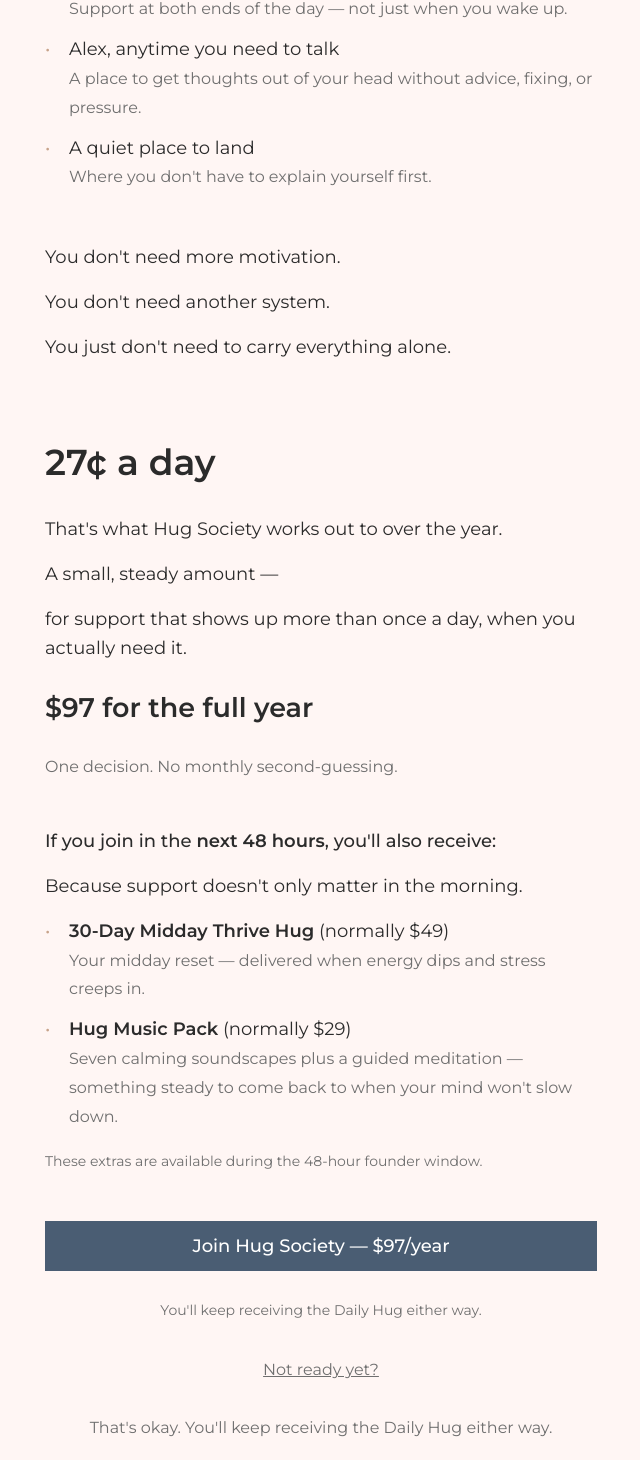
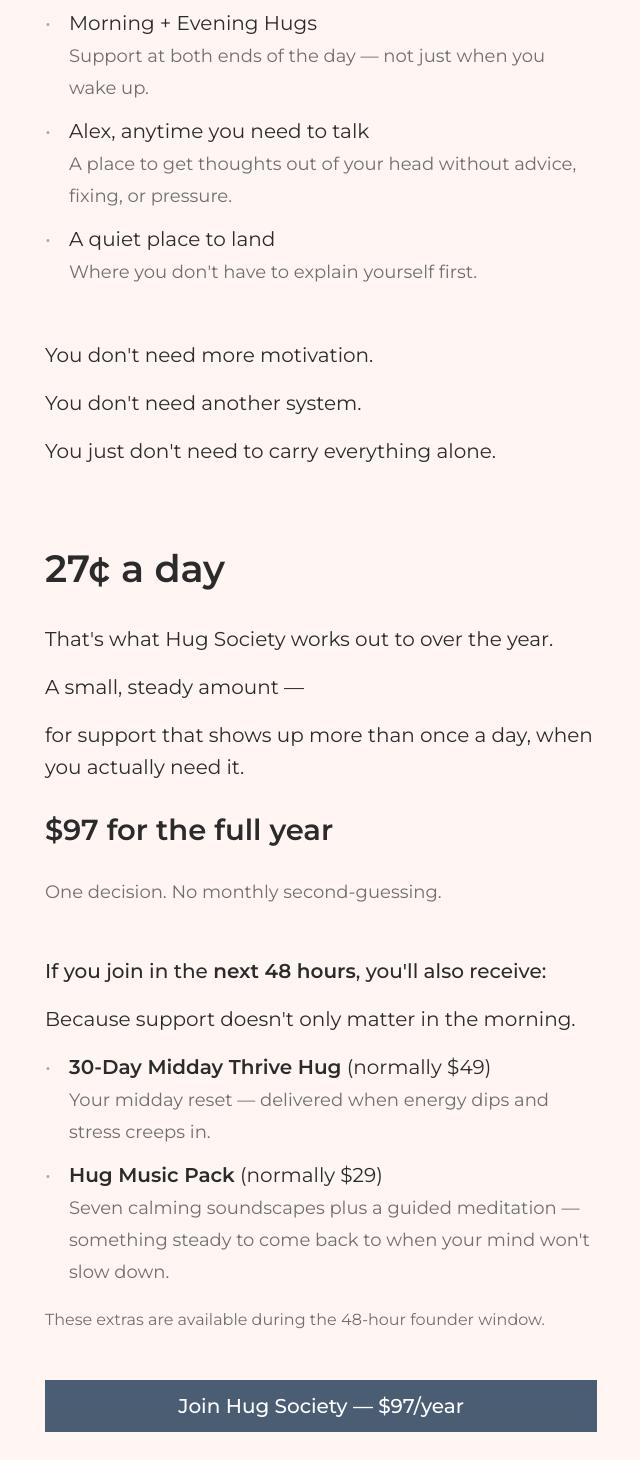
Before and after one commit to smatterings88/dh-interview, a React (Vite) app: page /offer in a window 1280 px wide. Shown: the part 571-2031 px from the top of the page, without its empty margins (319-959 px from the left). Built offline with nearby package versions, Linux system fonts and the light colour scheme; no server answers.

Commit message:
Increase all font sizes by 2px
- Base font sizes: 18px → 20px
- Secondary text: 16px → 18px
- Smaller text: 14px → 16px
- Debug text: 10px → 12px
- Updated rem values proportionally (h1, h2, prices, etc.)
- Updated all inline font-size styles in components

```diff
--- a/src/InterviewFlow.jsx
+++ b/src/InterviewFlow.jsx
@@ -50,7 +50,7 @@
   const [firstName, setFirstName] = useState('');
   const [gender, setGender] = useState('');
 
-  // Read "vip" query parameter and check for email on mount
+  // Read "vip" query parameter and check for firstName/gender on mount
   useEffect(() => {
     const urlParams = new URLSearchParams(window.location.search);
     const vipEmail = urlParams.get('vip');
@@ -63,7 +63,7 @@
       console.error('Error loading user data:', error);
     }
 
-    // Priority 1: Check for email in query string
+    // If email from query param, save it to localStorage and state
     if (vipEmail) {
       setUserEmail(vipEmail);
       console.log('Email from query string (vip parameter):', vipEmail);
@@ -73,46 +73,33 @@
         localStorage.setItem('dh_userData', JSON.stringify(storedData));
       }
     }
-    // Priority 2: Check for email in localStorage
-    else if (storedData.userEmail) {
-      setUserEmail(storedData.userEmail);
-      console.log('Email from localStorage:', storedData.userEmail);
-    }
-    // Priority 3: No email found - show email collection screen first
-    else {
-      console.log('No email found, showing email collection screen');
-      setCurrentScreen(SCREENS.EMAIL);
-      return; // Don't proceed further until email is collected
-    }
 
-    // Load firstName and gender if available
+    // Check for firstName/gender
     if (storedData.firstName && storedData.gender) {
       setFirstName(storedData.firstName);
       setGender(storedData.gender);
+      // Also load email if present
+      if (storedData.userEmail) {
+        setUserEmail(storedData.userEmail);
+      }
+    } else {
+      // Redirect to name collection if firstName/gender not found
+      // Only redirect if we're not already on the name-collection route
+      if (window.location.pathname !== '/name-collection') {
+        navigate('/name-collection', { replace: true });
+      }
+      return;
     }
   }, [navigate]);
 
   const handleEntryContinue = () => {
-    // Check if firstName and gender are collected
-    // Load from localStorage to be sure
-    let storedData = {};
-    try {
-      storedData = JSON.parse(localStorage.getItem('dh_userData') || '{}');
-    } catch (error) {
-      console.error('Error loading user data:', error);
+    // If no email from query param, show email screen first
+    if (!userEmail) {
+      setCurrentScreen(SCREENS.EMAIL);
+    } else {
+      setCurrentScreen(SCREENS.QUESTION);
+      setCurrentQuestionIndex(0); // Start with question 1 (Age)
     }
-
-    // If no firstName/gender, redirect to name collection
-    if (!storedData.firstName || !storedData.gender) {
-      navigate('/name-collection', { replace: true });
-      return;
-    }
-
-    // If firstName/gender exist, proceed to questions
-    setFirstName(storedData.firstName);
-    setGender(storedData.gender);
-    setCurrentScreen(SCREENS.QUESTION);
-    setCurrentQuestionIndex(0); // Start with question 1 (Age)
   };
 
   const handleEmailSubmit = (email) => {
@@ -128,8 +115,8 @@
       console.error('Error saving email to localStorage:', error);
     }
 
-    // After email is collected, proceed to entry screen
-    setCurrentScreen(SCREENS.ENTRY);
+    setCurrentScreen(SCREENS.QUESTION);
+    setCurrentQuestionIndex(0); // Start with question 1 (Age)
   };
 
   const handleQuestionAnswer = async (value) => {
@@ -433,7 +420,7 @@
           position: 'fixed',
           bottom: 10,
           right: 10,
-          fontSize: '10px',
+          fontSize: '12px',
           color: '#999',
           background: '#fff',
           padding: '4px 8px',
--- a/src/components/EmailScreen.jsx
+++ b/src/components/EmailScreen.jsx
@@ -48,7 +48,7 @@
             autoFocus
           />
           {error && (
-            <p className="text-secondary mt-16" style={{ color: 'var(--text-secondary)', fontSize: '0.9rem' }}>
+            <p className="text-secondary mt-16" style={{ color: 'var(--text-secondary)', fontSize: '1rem' }}>
               {error}
             </p>
           )}
--- a/src/components/NameCollectionScreen.jsx
+++ b/src/components/NameCollectionScreen.jsx
@@ -93,7 +93,7 @@
             className="email-input"
             style={{ marginBottom: '8px' }}
           />
-          <p className="helper-text text-secondary" style={{ fontSize: '14px', marginBottom: '24px' }}>
+          <p className="helper-text text-secondary" style={{ fontSize: '16px', marginBottom: '24px' }}>
             So we can speak to you like a real person.
           </p>
 
@@ -110,7 +110,7 @@
               width: '100%',
               padding: '16px 20px',
               fontFamily: 'Montserrat, sans-serif',
-              fontSize: '18px',
+              fontSize: '20px',
               fontWeight: 400,
               border: '1px solid var(--text-primary)',
               borderRadius: '14px',
@@ -139,7 +139,7 @@
           </select>
 
           {error && (
-            <p className="text-secondary" style={{ color: 'var(--coral-primary)', marginBottom: '16px', fontSize: '14px' }}>
+            <p className="text-secondary" style={{ color: 'var(--coral-primary)', marginBottom: '16px', fontSize: '16px' }}>
               {error}
             </p>
           )}
--- a/src/components/QuestionScreen.jsx
+++ b/src/components/QuestionScreen.jsx
@@ -36,7 +36,7 @@
           <p className="question-text mt-16">{question.question}</p>
         )}
         {isFirstEmotionalQuestion && (
-          <p className="text-secondary mt-12" style={{ fontSize: '0.9rem', fontStyle: 'italic' }}>
+          <p className="text-secondary mt-12" style={{ fontSize: '1rem', fontStyle: 'italic' }}>
             There's no right answer. Just choose what fits.
           </p>
         )}
--- a/src/components/Screen.css
+++ b/src/components/Screen.css
@@ -5,5 +5,5 @@
 }
 
 .text-small {
-  font-size: 0.9rem;
+  font-size: 1rem;
 }
--- a/src/index.css
+++ b/src/index.css
@@ -20,7 +20,7 @@
   /* Font */
   font-family: 'Montserrat', sans-serif;
   font-weight: 400;
-  font-size: 18px;
+  font-size: 20px;
   line-height: 1.6;
 
   /* Spacing */
@@ -36,7 +36,7 @@
   min-height: 100vh;
   background-color: var(--bg-primary);
   color: var(--text-primary);
-  font-size: 18px;
+  font-size: 20px;
   -webkit-font-smoothing: antialiased;
   -moz-osx-font-smoothing: grayscale;
 }
@@ -56,12 +56,12 @@
 }
 
 h1 {
-  font-size: 1.75rem;
+  font-size: 1.7rem;
   margin-bottom: 16px;
 }
 
 h2 {
-  font-size: 1.5rem;
+  font-size: 1.45rem;
   margin-bottom: 12px;
 }
 
@@ -70,7 +70,7 @@
   font-weight: 400;
   color: var(--text-primary);
   line-height: 1.6;
-  font-size: 18px;
+  font-size: 20px;
 }
 
 .question-text {
@@ -95,7 +95,7 @@
 button {
   font-family: 'Montserrat', sans-serif;
   font-weight: 500;
-  font-size: 18px;
+  font-size: 20px;
   border: none;
   cursor: pointer;
   transition: opacity var(--transition-fade);
@@ -154,7 +154,7 @@
   text-align: left;
   padding: 20px 24px;
   font-weight: 400;
-  font-size: 18px;
+  font-size: 20px;
   transition: all var(--transition-fade);
   border-radius: 14px;
   position: relative;
@@ -212,7 +212,7 @@
   justify-content: center;
   color: var(--button-text);
   font-weight: 600;
-  font-size: 1.2rem;
+  font-size: 1.18rem;
   margin-bottom: 8px;
 }
 
@@ -251,7 +251,7 @@
 
 .mirror-result p {
   margin-bottom: 16px;
-  font-size: 1.1rem;
+  font-size: 1.09rem;
   line-height: 1.7;
 }
 
@@ -269,7 +269,7 @@
 }
 
 .price {
-  font-size: 1.5rem;
+  font-size: 1.45rem;
   font-weight: 600;
   margin: 24px 0;
 }
@@ -313,7 +313,7 @@
   width: 100%;
   padding: 16px 20px;
   font-family: 'Montserrat', sans-serif;
-  font-size: 18px;
+  font-size: 20px;
   font-weight: 400;
   border: 1px solid var(--text-primary);
   background-color: transparent;
@@ -356,7 +356,7 @@
 select {
   width: 100%;
   padding: 12px 16px;
-  font-size: 18px;
+  font-size: 20px;
   border: 2px solid #e5e5e5;
   border-radius: 12px;
   background: white;
--- a/src/pages/AnnualOfferPage.jsx
+++ b/src/pages/AnnualOfferPage.jsx
@@ -54,13 +54,13 @@
           <p className="text-medium">What you get</p>
           <ul className="feature-list">
             <li>Morning + Evening Hugs<br />
-              <span className="text-secondary" style={{ fontSize: '16px' }}>Support at both ends of the day — not just when you wake up.</span>
+              <span className="text-secondary" style={{ fontSize: '18px' }}>Support at both ends of the day — not just when you wake up.</span>
             </li>
             <li>Alex, anytime you need to talk<br />
-              <span className="text-secondary" style={{ fontSize: '16px' }}>A place to get thoughts out of your head without advice, fixing, or pressure.</span>
+              <span className="text-secondary" style={{ fontSize: '18px' }}>A place to get thoughts out of your head without advice, fixing, or pressure.</span>
             </li>
             <li>A quiet place to land<br />
-              <span className="text-secondary" style={{ fontSize: '16px' }}>Where you don't have to explain yourself first.</span>
+              <span className="text-secondary" style={{ fontSize: '18px' }}>Where you don't have to explain yourself first.</span>
             </li>
           </ul>
         </div>
@@ -74,16 +74,16 @@
 
         {/* Price Anchor */}
         <div className="offer-content mt-32">
-          <div className="price" style={{ fontSize: '2rem', fontWeight: 600 }}>
+          <div className="price" style={{ fontSize: '1.9rem', fontWeight: 600 }}>
             27¢ a day
           </div>
           <p className="mt-16">That's what Hug Society works out to over the year.</p>
           <p className="mt-16">A small, steady amount —</p>
           <p>for support that shows up more than once a day, when you actually need it.</p>
-          <div className="price mt-24" style={{ fontSize: '1.5rem' }}>
+          <div className="price mt-24" style={{ fontSize: '1.45rem' }}>
             $97 for the full year
           </div>
-          <p className="text-secondary mt-16" style={{ fontSize: '16px' }}>
+          <p className="text-secondary mt-16" style={{ fontSize: '18px' }}>
             One decision. No monthly second-guessing.
           </p>
         </div>
@@ -94,13 +94,13 @@
           <p className="mt-16">Because support doesn't only matter in the morning.</p>
           <ul className="feature-list mt-16">
             <li><strong>30-Day Midday Thrive Hug</strong> (normally $49)<br />
-              <span className="text-secondary" style={{ fontSize: '16px' }}>Your midday reset — delivered when energy dips and stress creeps in.</span>
+              <span className="text-secondary" style={{ fontSize: '18px' }}>Your midday reset — delivered when energy dips and stress creeps in.</span>
             </li>
             <li><strong>Hug Music Pack</strong> (normally $29)<br />
-              <span className="text-secondary" style={{ fontSize: '16px' }}>Seven calming soundscapes plus a guided meditation — something steady to come back to when your mind won't slow down.</span>
+              <span className="text-secondary" style={{ fontSize: '18px' }}>Seven calming soundscapes plus a guided meditation — something steady to come back to when your mind won't slow down.</span>
             </li>
           </ul>
-          <p className="text-secondary mt-16" style={{ fontSize: '14px' }}>
+          <p className="text-secondary mt-16" style={{ fontSize: '16px' }}>
             These extras are available during the 48-hour founder window.
           </p>
         </div>
@@ -127,7 +127,7 @@
           >
             Join Hug Society — $97/year
           </button>
-          <p className="text-secondary text-center mt-16" style={{ fontSize: '14px' }}>
+          <p className="text-secondary text-center mt-16" style={{ fontSize: '16px' }}>
             You'll keep receiving the Daily Hug either way.
           </p>
           <p
@@ -147,7 +147,7 @@
               }
               navigate('/monthly', { state: userData });
             }}
-            style={{ cursor: 'pointer', textDecoration: 'underline', fontSize: '16px' }}
+            style={{ cursor: 'pointer', textDecoration: 'underline', fontSize: '18px' }}
           >
             Not ready yet?
           </p>
@@ -155,10 +155,10 @@
 
         {/* Year-End Line */}
         <div className="offer-content mt-32 text-center">
-          <p className="text-secondary" style={{ fontSize: '16px' }}>
+          <p className="text-secondary" style={{ fontSize: '18px' }}>
             That's okay. You'll keep receiving the Daily Hug either way.
           </p>
-          <p className="text-secondary mt-16" style={{ fontSize: '16px' }}>
+          <p className="text-secondary mt-16" style={{ fontSize: '18px' }}>
             Hug Society will be here — especially if you want more support as the year turns.
           </p>
         </div>
--- a/src/pages/MonthlyOfferPage.jsx
+++ b/src/pages/MonthlyOfferPage.jsx
@@ -47,27 +47,27 @@
           <p className="text-medium">What you'll get</p>
           <ul className="feature-list">
             <li>Morning + Evening Hugs<br />
-              <span className="text-secondary" style={{ fontSize: '16px' }}>Support at both ends of the day — not just once in the morning.</span>
+              <span className="text-secondary" style={{ fontSize: '18px' }}>Support at both ends of the day — not just once in the morning.</span>
             </li>
             <li>Alex, anytime you need to talk<br />
-              <span className="text-secondary" style={{ fontSize: '16px' }}>A place to get thoughts out of your head without advice or fixing.</span>
+              <span className="text-secondary" style={{ fontSize: '18px' }}>A place to get thoughts out of your head without advice or fixing.</span>
             </li>
             <li>A quiet place to land<br />
-              <span className="text-secondary" style={{ fontSize: '16px' }}>When the day gets heavy and you don't want to carry it alone.</span>
+              <span className="text-secondary" style={{ fontSize: '18px' }}>When the day gets heavy and you don't want to carry it alone.</span>
             </li>
           </ul>
         </div>
 
         {/* Price */}
         <div className="offer-content mt-32">
-          <div className="price" style={{ fontSize: '2rem', fontWeight: 600 }}>
+          <div className="price" style={{ fontSize: '1.9rem', fontWeight: 600 }}>
             $15 per month
           </div>
           <p className="mt-16">Hug Society isn't designed to "work" in a few days.</p>
           <p className="mt-16">It works when your nervous system has time to feel the rhythm of being supported —</p>
           <p>morning, evening, and in between.</p>
           <p className="mt-16">That's why the monthly option has a 3-month minimum.</p>
-          <p className="text-secondary mt-16" style={{ fontSize: '16px' }}>
+          <p className="text-secondary mt-16" style={{ fontSize: '18px' }}>
             (Same experience as the yearly plan. Just paid monthly.)
           </p>
         </div>
@@ -105,14 +105,14 @@
           >
             Start Hug Society — $15/month
           </button>
-          <p className="text-secondary text-center mt-16" style={{ fontSize: '14px' }}>
+          <p className="text-secondary text-center mt-16" style={{ fontSize: '16px' }}>
             3-month minimum • Same experience as yearly
           </p>
         </div>
 
         {/* Safety Strip */}
         <div className="offer-content mt-32 text-center">
-          <p className="text-secondary" style={{ fontSize: '14px' }}>
+          <p className="text-secondary" style={{ fontSize: '16px' }}>
             Secure checkout • Cancel after the minimum • No spam. No upsells inside Alex.
           </p>
         </div>
```
